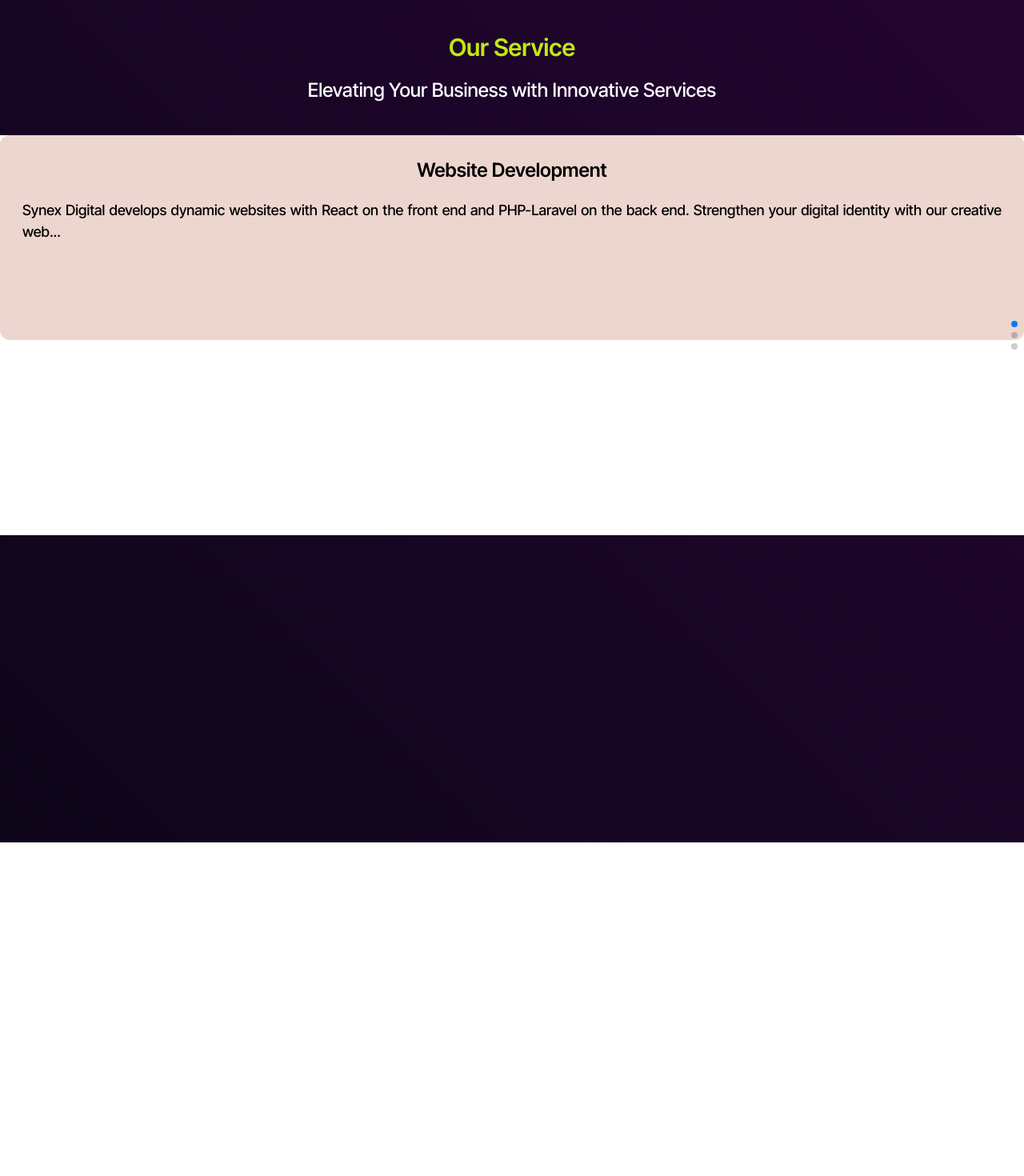
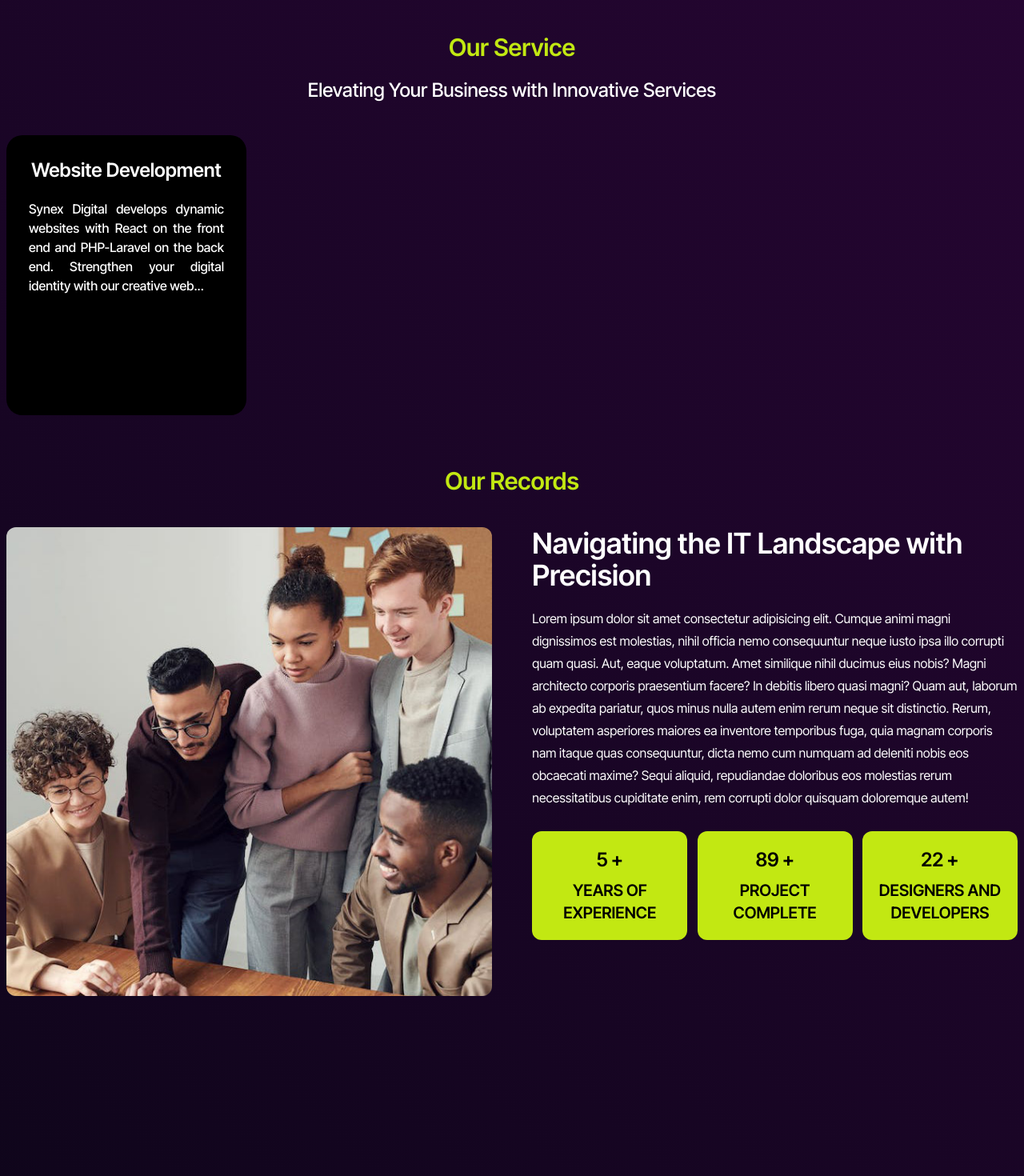
Before and after one commit to Synex-Digital/synexReactFont, a Next.js app: page / in a window 1280 px wide. Shown: the part 724-2194 px from the top of the page at 80% size. Before the commit the page ends 1777 px from the top, so only its background shows below. Built offline with nearby package versions, Linux system fonts and the light colour scheme.

Commit message:
Records part

```diff
--- a/app/components/Reacttilt.js
+++ b/app/components/Reacttilt.js
@@ -18,7 +18,7 @@ const defaultOptions = {
 const Reacttilt = ({ children }) => {
     return (
         <div>
-            <Tilt options={defaultOptions} id="card">{children}</Tilt>
+            <Tilt options={defaultOptions}>{children}</Tilt>
         </div>
     );
 };
--- /dev/null
+++ b/app/components/SimpleHook.js
@@ -0,0 +1,33 @@
+"use client";
+import React, { useEffect, useRef, useState } from "react";
+import CountUp from "react-countup";
+
+const SimpleHook = ({ endtime }) => {
+    const countRef = useRef(null);
+    const [isVisible, setIsVisible] = useState(false);
+    useEffect(() => {
+        const handleScroll = () => {
+            const element = countRef.current;
+            const top = element.getBoundingClientRect().top;
+            const windowHeight = window.innerHeight;
+            setIsVisible(top < windowHeight);
+        };
+
+        handleScroll();
+
+        window.addEventListener("scroll", handleScroll);
+        return () => {
+            window.removeEventListener("scroll", handleScroll);
+        };
+    }, []);
+
+    // useCountUp({ ref: "counter", end: endtime });
+
+    return (
+        <div ref={countRef}>
+            {isVisible && <CountUp start={0} end={endtime} duration={1} />}
+        </div>
+    );
+};
+
+export default SimpleHook;
--- /dev/null
+++ b/app/components/TiltAnimation.js
@@ -0,0 +1,26 @@
+"use client"
+import React, { useRef } from "react";
+
+const TiltAnimation = ({ color, children }) => {
+    const cardRef = useRef(null);
+
+    const handleMouseMove = (e) => {
+        const x = e.pageX - cardRef.current.offsetLeft;
+        const y = e.pageY - cardRef.current.offsetTop;
+
+        cardRef.current.style.setProperty("--x", `${x}px`);
+        cardRef.current.style.setProperty("--y", `${y}px`);
+    };
+    return (
+        <div
+            className="card"
+            ref={cardRef}
+            style={{ "--clr": color }}
+            onMouseMove={handleMouseMove}
+        >
+            {children}
+        </div>
+    );
+};
+
+export default TiltAnimation;
--- a/app/globals.css
+++ b/app/globals.css
@@ -83,36 +83,59 @@ body {
     transform: scale(1) translateY(0);
 }
 
-#card {
-    box-shadow: 10px 10px 5px 0px rgba(255, 0, 0, 0.75);
-    -webkit-box-shadow: 10px 10px 5px 0px rgba(255, 0, 0, 0.75);
-    -moz-box-shadow: 10px 10px 5px 0px rgba(255, 0, 0, 0.75);
-}
-
 
 .swiper {
     width: 100%;
     height: 500px;
-  }
+}
 
-  .swiper-slide {
+.swiper-slide {
     text-align: center;
     font-size: 18px;
     background: #fff;
-
-    /* Center slide text vertically */
     display: flex;
     justify-content: center;
     align-items: center;
-  }
+}
 
-  .swiper-slide img {
+.swiper-slide img {
     display: block;
     width: 100%;
     height: 100%;
     object-fit: cover;
-  }
+}
 
+.cardHover .card {
+    position: relative;
+    width: 300px;
+    height: 350px;
+    background: rgb(0, 0, 0);
+    border-radius: 20px;
+    overflow: hidden;
+}
+.cardHover .card::before {
+    content: "";
+    position: relative;
+    top: var(--y);
+    left: var(--x);
+    transform: translate(-50%, -50%);
+    background: radial-gradient(var(--clr), transparent, transparent);
+    width: 400px;
+    height: 400px;
+    border-radius: 100%;
+    opacity: 0;
+    transition: 0.5s, top 0s, left 0s;
+}
+.cardHover .card:hover::before {
+    opacity: 1;
+}
+.cardHover .card::after {
+    content: "";
+    position: relative;
+    inset: 2px;
+    background: rgba(26, 26, 26, 0.798);
+    border-radius: 20px;
+}
 
 /* extra css
 
--- a/app/page.js
+++ b/app/page.js
@@ -4,6 +4,9 @@ import Reacttilt from "./components/Reacttilt";
 import Head from "next/head";
 import Script from "next/script";
 import Swiperslider from "./components/Swiperslider";
+import TiltAnimation from "./components/TiltAnimation";
+import recordimg from "@/public/assets/thumbBody.jpg";
+import SimpleHook from "./components/SimpleHook";
 
 export default function Home() {
     return (
@@ -66,107 +69,30 @@ export default function Home() {
                                 Elevating Your Business with Innovative Services
                             </h4>
                         </div>
-                        <div className="flex justify-between gap-y-5 flex-wrap">
-                            {/* <div className="w-[32%]">
+                        <div className="flex justify-between gap-y-5 flex-wrap ">
                             <Reacttilt>
-                                    <div className="text-black h-64 bg-[#edd6cf] rounded-xl p-7">
+                                <div className="cardHover">
+                                    <TiltAnimation color="rgb(255, 0, 0)">
+                                        <div className="text-white rounded-xl p-7">
                                             <h2 className="text-center text-2xl font-semibold">
                                                 Website Development
                                             </h2>
                                             <h3 className="text-justify mt-5 font-medium">
                                                 Synex Digital develops dynamic
-                                            websites with React on the front end
-                                            and PHP-Laravel on the back end.
-                                            Strengthen your digital identity
-                                            with our creative web...
+                                                websites with React on the front
+                                                end and PHP-Laravel on the back
+                                                end. Strengthen your digital
+                                                identity with our creative
+                                                web...
                                             </h3>
+                                        </div>
+                                    </TiltAnimation>
                                 </div>
                             </Reacttilt>
                         </div>
-                            <div className="w-[32%]">
-                                <Reacttilt>
-                                    <div className="text-black h-64 bg-[#edd6cf] rounded-xl p-7">
-                                        <h2 className="text-center text-2xl font-semibold">
-                                            Website Development
-                                        </h2>
-                                        <h3 className="text-justify mt-5 font-medium">
-                                            Synex Digital develops dynamic
-                                            websites with React on the front end
-                                            and PHP-Laravel on the back end.
-                                            Strengthen your digital identity
-                                            with our creative web...
-                                        </h3>
-                                    </div>
-                                </Reacttilt>
-                            </div>
-                            <div className="w-[32%]">
-                                <Reacttilt>
-                                    <div className="text-black h-64 bg-[#edd6cf] rounded-xl p-7">
-                                        <h2 className="text-center text-2xl font-semibold">
-                                            Website Development
-                                        </h2>
-                                        <h3 className="text-justify mt-5 font-medium">
-                                            Synex Digital develops dynamic
-                                            websites with React on the front end
-                                            and PHP-Laravel on the back end.
-                                            Strengthen your digital identity
-                                            with our creative web...
-                                        </h3>
-                                    </div>
-                                </Reacttilt>
-                            </div>
-                            <div className="w-[32%]">
-                                <Reacttilt>
-                                    <div className="text-black h-64 bg-[#edd6cf] rounded-xl p-7">
-                                        <h2 className="text-center text-2xl font-semibold">
-                                            Website Development
-                                        </h2>
-                                        <h3 className="text-justify mt-5 font-medium">
-                                            Synex Digital develops dynamic
-                                            websites with React on the front end
-                                            and PHP-Laravel on the back end.
-                                            Strengthen your digital identity
-                                            with our creative web...
-                                        </h3>
-                                    </div>
-                                </Reacttilt>
-                            </div>
-                            <div className="w-[32%]">
-                                <Reacttilt>
-                                    <div className="text-black h-64 bg-[#edd6cf] rounded-xl p-7">
-                                        <h2 className="text-center text-2xl font-semibold">
-                                            Website Development
-                                        </h2>
-                                        <h3 className="text-justify mt-5 font-medium">
-                                            Synex Digital develops dynamic
-                                            websites with React on the front end
-                                            and PHP-Laravel on the back end.
-                                            Strengthen your digital identity
-                                            with our creative web...
-                                        </h3>
-                                    </div>
-                                </Reacttilt>
-                            </div>
-                            <div className="w-[32%]">
-                                <Reacttilt>
-                                    <div className="text-black h-64 bg-[#edd6cf] rounded-xl p-7">
-                                        <h2 className="text-center text-2xl font-semibold">
-                                            Website Development
-                                        </h2>
-                                        <h3 className="text-justify mt-5 font-medium">
-                                            Synex Digital develops dynamic
-                                            websites with React on the front end
-                                            and PHP-Laravel on the back end.
-                                            Strengthen your digital identity
-                                            with our creative web...
-                                        </h3>
-                                    </div>
-                                </Reacttilt>
-                            </div> */}
-                        </div>
                     </div>
                 </section>
-                <section>
+                {/* <section>
                     <Swiperslider>
                         <div>
                             <Reacttilt>
@@ -185,10 +111,81 @@ export default function Home() {
                             </Reacttilt>
                         </div>
                     </Swiperslider>
+                </section> */}
+                <section className="py-16">
+                    <div className="container mx-auto px-2">
+                        <h4 className="text-primary text-3xl font-semibold text-center">
+                            Our Records
+                        </h4>
+                        <div className="flex justify-between">
+                            <div className="w-[48%] mt-10">
+                                <Image
+                                    src={recordimg}
+                                    alt="Reacording Image"
+                                    priority
+                                    placeholder="blur"
+                                    quality={80}
+                                    className="rounded-xl"
+                                />
+                            </div>
+                            <div className="w-[48%]">
+                                <h5 className="font-semibold text-white mt-10 mb-5 text-4xl">
+                                    Navigating the IT Landscape with Precision
+                                </h5>
+                                <p className="text-white leading-7">
+                                    Lorem ipsum dolor sit amet consectetur
+                                    adipisicing elit. Cumque animi magni
+                                    dignissimos est molestias, nihil officia
+                                    nemo consequuntur neque iusto ipsa illo
+                                    corrupti quam quasi. Aut, eaque voluptatum.
+                                    Amet similique nihil ducimus eius nobis?
+                                    Magni architecto corporis praesentium
+                                    facere? In debitis libero quasi magni? Quam
+                                    aut, laborum ab expedita pariatur, quos
+                                    minus nulla autem enim rerum neque sit
+                                    distinctio. Rerum, voluptatem asperiores
+                                    maiores ea inventore temporibus fuga, quia
+                                    magnam corporis nam itaque quas
+                                    consequuntur, dicta nemo cum numquam ad
+                                    deleniti nobis eos obcaecati maxime? Sequi
+                                    aliquid, repudiandae doloribus eos molestias
+                                    rerum necessitatibus cupiditate enim, rem
+                                    corrupti dolor quisquam doloremque autem!
+                                </p>
+                                <div className="flex justify-between mt-7">
+                                    <div className="bg-primary px-2 py-5 font-semibold text-center w-[32%] rounded-xl">
+                                        <div className="flex gap-1 text-2xl items-center justify-center mb-2">
+                                            <SimpleHook endtime={5} />
+                                            <span>+</span>{" "}
+                                        </div>
+                                        <p className="text-xl">
+                                            YEARS OF EXPERIENCE
+                                        </p>
+                                    </div>
+                                    <div className="bg-primary px-2 py-5 font-semibold  text-center w-[32%] rounded-xl">
+                                        <div className="flex gap-1 text-2xl items-center justify-center mb-2">
+                                            <SimpleHook endtime={89} />
+                                            <span>+</span>{" "}
+                                        </div>
+                                        <p className="text-xl uppercase">
+                                            Project Complete
+                                        </p>
+                                    </div>
+                                    <div className="bg-primary px-2 py-5 font-semibold  text-center w-[32%] rounded-xl">
+                                        <div className="flex gap-1 text-2xl items-center justify-center mb-2">
+                                            <SimpleHook endtime={22} />
+                                            <span>+</span>{" "}
+                                        </div>
+                                        <p className="text-xl">
+                                            DESIGNERS AND DEVELOPERS
+                                        </p>
+                                    </div>
+                                </div>
+                            </div>
+                        </div>
+                    </div>
                 </section>
-                <section className="h-96 bg-transparent">
-
-                </section>
+                <section className="h-96 bg-transparent"></section>
             </main>
         </>
     );
--- a/package.json
+++ b/package.json
@@ -12,6 +12,7 @@
     "@radix-ui/react-popover": "1.0.7",
     "next": "14.1.0",
     "react": "^18",
+    "react-countup": "^6.5.0",
     "react-dom": "^18",
     "react-tilt": "^1.0.2",
     "swiper": "^11.0.6"
```
Also changed, not shown: public/assets/thumbBody.jpg (added), 1 other file (tests, documents, lock files or other folders). Lines whose indentation alone changed are shown as unchanged.
